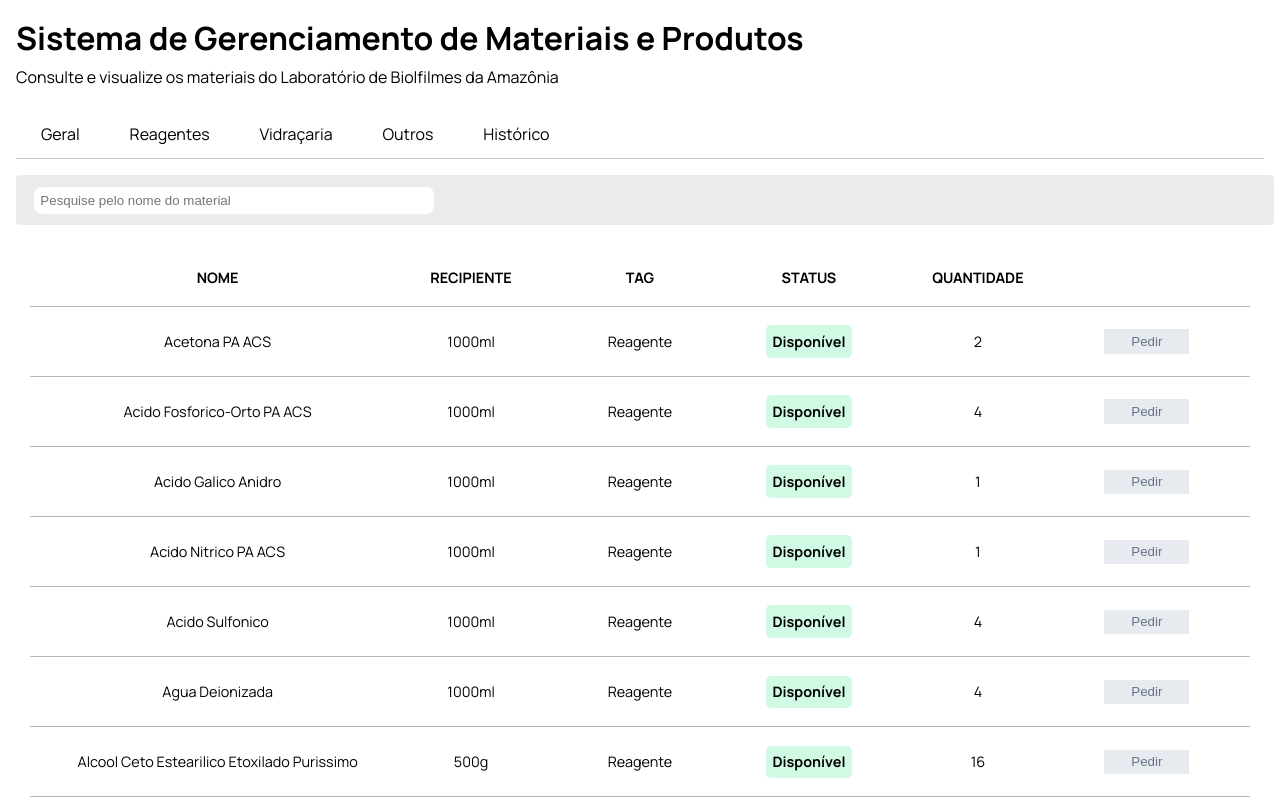
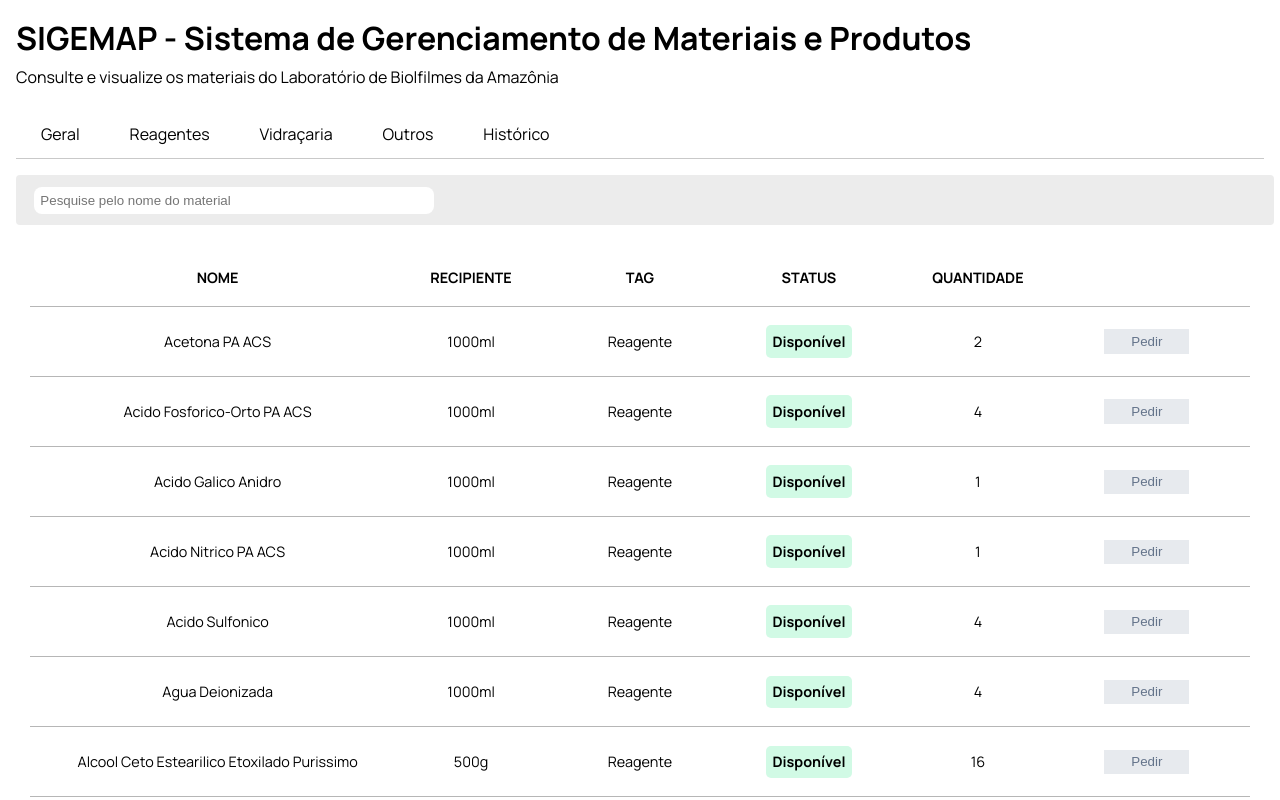
Before and after one commit to LEQ-Projects/UFPA-project, a plain HTML site: page index.html in a window 1280 px wide. Shown: the top 800 px of the page. Drawn offline with Linux system fonts and the light colour scheme.

Commit message:
Add files via upload

```diff
--- a/index.html
+++ b/index.html
@@ -9,7 +9,7 @@
 </head>
 <body>
     <Header>
-        <h1>Sistema de Gerenciamento de Materiais e Produtos</h1>
+        <h1>SIGEMAP - Sistema de Gerenciamento de Materiais e Produtos</h1>
         <p> Consulte e visualize os materiais do Laboratório de Biolfilmes da Amazônia </p>
         <nav class="menu-container">
             <ul id="mainList" style="list-style-type:none;">
--- a/style.css
+++ b/style.css
@@ -2,13 +2,8 @@
 
 :root {
   --main-bg-color: brown;
-  /*background-color: var(--main-bg-color);*/
 }
 
-*{
- /*padding: 0;
-  margin: 0;*/
-}
 
 .menu-container ul {
 display: flex;
@@ -71,24 +66,6 @@ display: grid;
 
 }
 
-/*button#btnPesquisa {
-margin-top: 9px;
-padding: 4px ;
-border-radius: 3px;
-border-style: none;
-position: absolute;
-margin-left: 20em;
-
-
-}*/
-
-/*button#btnPesquisa:hover {
-background-color: #7acc88;
-cursor: pointer;
-transition-delay: 30ms;
-
-}
-*/
 
 div#pesquisa {
 width: 100%;
@@ -97,7 +74,7 @@ background-color: #dfdfdf96;
 margin: 1em 0em;
 border-radius: 4px;
 padding: 5px;
-/*position: relative;*/
+
 display: flex;
 justify-content: flex-start;
 align-items: center;
@@ -106,8 +83,7 @@ align-items: center;
 }
 
 input#search {
-/*position: absolute;*/
-/*margin-top: 11.5px;*/
+
 
 margin-left: 1em;
 padding: 6px ;
@@ -188,7 +164,7 @@ border-spacing: 0;
     justify-items: center;
     align-items: center;
 
-    /*text-align: center;*/
+
     border-top: 0px;
     border-left: 0px;
     border-right: 0px;
@@ -200,33 +176,11 @@ border-spacing: 0;
     cursor: pointer;
     box-sizing: border-box;
 }
-  /*.linhaF {
-    display: grid;
-    grid-template-columns: 2fr 1fr 1fr 1fr 1fr 1fr;
-    height: fit-content;
-    padding: 1.5%;
-    align-items: center;
-    justify-items: center;
-
-    text-align: center;
-    border-top: 0px;
-    border-left: 0px;
-    border-right: 0px;
-    border-bottom: 1px;
-    border-style: solid;
-    border-color: rgba(0, 0, 0, 0.288);
-    margin: auto auto auto auto;
-    table-layout: fixed;
-
-
-    }*/
 
 
 
 .tabela1 {
 text-transform: capitalize;
-/*justify-self: flex-start;
-text-align: start;*/
 width: fit-content;
 
 }
@@ -325,25 +279,6 @@ background-color: #E7EAEE;
 
   }
 
-  /*.linhaDesc {
-    display: grid;
-    grid-template-columns: 2fr 1fr 1fr 1fr 1fr 1fr;
-    height: fit-content;
-    padding: 1.5%;
-    align-items: center;
-    justify-items: center;
-
-    text-align: center;
-    border-top: 0px;
-    border-left: 0px;
-    border-right: 0px;
-    border-bottom: 1px;
-    border-style: solid;
-    border-color: rgba(0, 0, 0, 0.288);
-    margin: auto auto auto auto;
-    table-layout: fixed;
-
-    }*/
 
 
   #tabelaDescricao {
@@ -357,8 +292,7 @@ background-color: #E7EAEE;
     margin: auto;
     table-layout: fixed;
     text-transform: capitalize;
-    /*justify-self: flex-start;
-    text-align: start;*/
+
     width: fit-content;
     height: 70px;
     display: none;
@@ -403,8 +337,6 @@ background-color: #E7EAEE;
   @media screen and (max-width: 401px) {
     .tabela1 {
       text-transform: capitalize;
-      /*justify-self: flex-start;
-      text-align: start;*/
       width: fit-content;
 
     }
@@ -489,18 +421,3 @@ background-color: #E7EAEE;
     }
 
     }
-
-  @media screen and (min-width: 801px) {
-    body {
-      background-color: rgb(255, 255, 255);
-
-
-    }
-    .tabela1 {
-
-    }
-    .Disp {
-
-    }
-
-}
```
